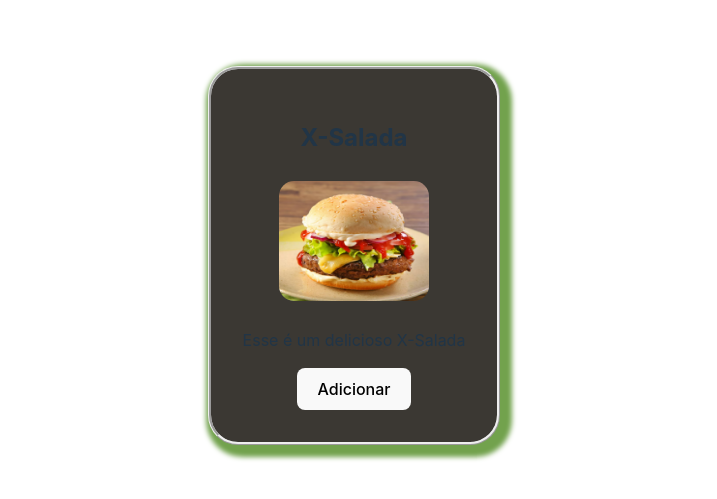
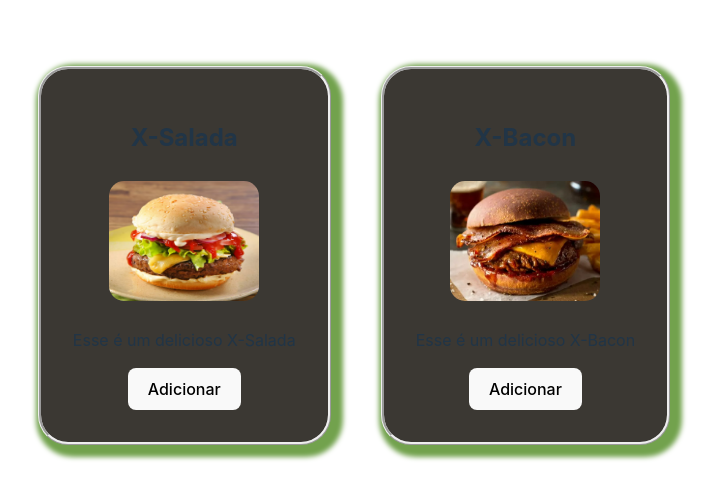
Before and after one commit to qmclouca/Prova-SENAC, a React (Vite) app in the folder prova-SENAC/: page / in a window 1280 px wide. Shown: the part 145-644 px from the top of the page, without its empty margins (286-1003 px from the left). Built offline with nearby package versions, Linux system fonts and the light colour scheme.

Commit message:
dois produtos

```diff
--- a/prova-SENAC/src/App.css
+++ b/prova-SENAC/src/App.css
@@ -40,3 +40,8 @@
 .read-the-docs {
   color: #888;
 }
+
+.products-display{
+  display: flex;
+  gap: 50px;
+}
--- a/prova-SENAC/src/App.tsx
+++ b/prova-SENAC/src/App.tsx
@@ -1,16 +1,23 @@
-import XSaladaIimage from './assets/X-Salada.png'
+import XSaladaImage from './assets/X-Salada.png'
+import XBaconImage from './assets/X-Bacon.jpg'
 import ProductCard from './Components/ProductCard/ProductCard'
 import './App.css'
 
 const App = () => {
   return (
     <>
-      <div>
+      <div className='products-display'>
       <ProductCard
-          image={XSaladaIimage}
+        image={XSaladaImage}
         description="Esse é um delicioso X-Salada"
         whereToGo="Adicionar"
         cardTitle="X-Salada"
+      />
+      <ProductCard
+        image={XBaconImage}
+        description="Esse é um delicioso X-Bacon"
+        whereToGo="Adicionar"
+        cardTitle="X-Bacon"
       />
     </div>
     </>
```
Also changed, not shown: prova-SENAC/src/assets/X-Bacon.jpg (added). Lines whose indentation alone changed are shown as unchanged.
